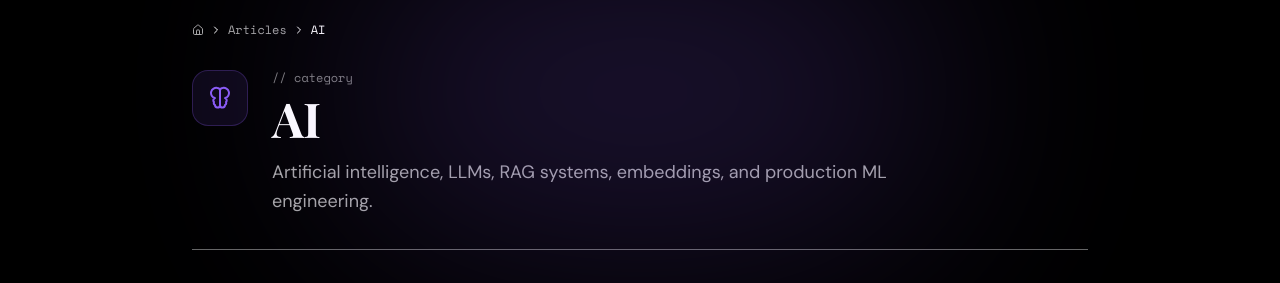
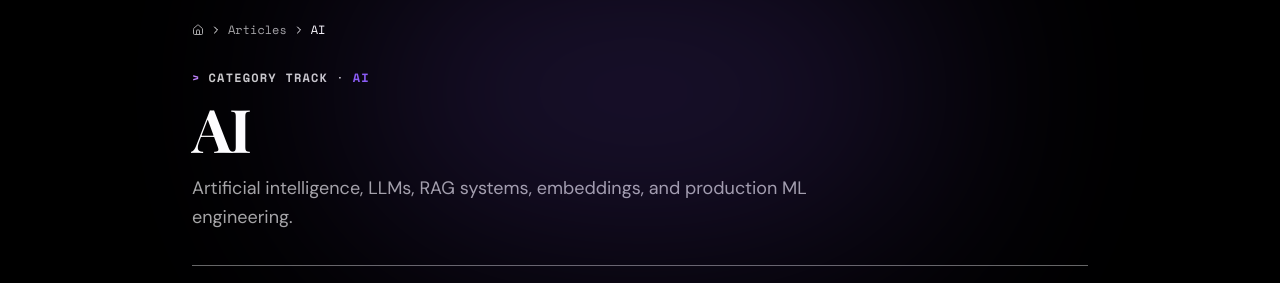
Before and after one commit to adityakumarsingh2/portfolio, a React (Vite) app in the folder client/: page /articles/category/ai in a window 1280 px wide. Shown: the part 154-437 px from the top of the page. Built offline with nearby package versions, Linux system fonts and the light colour scheme; no server answers; the HTML template or start-up script is replaced by a standard one.

Commit message:
Add smooth scroll animation in article pages

```diff
--- a/client/src/App.tsx
+++ b/client/src/App.tsx
@@ -1,3 +1,4 @@
+import { useEffect } from "react";
 import { Toaster } from "@/components/ui/toaster";
 import { Toaster as Sonner } from "@/components/ui/sonner";
 import { TooltipProvider } from "@/components/ui/tooltip";
@@ -13,6 +14,19 @@ import NotFound from "./pages/NotFound";
 import { RAGChatWidget } from "./components/articles/RAGChatWidget";
 
 const queryClient = new QueryClient();
+
+/** Automatically resets window scroll position to top (0,0) on every route transition */
+function ScrollToTop() {
+  const { pathname, hash } = useLocation();
+
+  useEffect(() => {
+    if (!hash) {
+      window.scrollTo({ top: 0, left: 0, behavior: "instant" });
+    }
+  }, [pathname, hash]);
+
+  return null;
+}
 
 /** Layout wrapper that adds the RAG chat widget to all /articles/* routes */
 function ArticlesLayout() {
@@ -44,6 +58,7 @@ const App = () => (
         <Toaster />
         <Sonner />
         <BrowserRouter>
+          <ScrollToTop />
           <Routes>
             <Route path="/" element={<Index />} />
             {/* Articles routes with RAG chat widget */}
--- a/client/src/pages/ArticleDetail.tsx
+++ b/client/src/pages/ArticleDetail.tsx
@@ -1,4 +1,4 @@
-import { useState, useEffect } from "react";
+import { useState, useEffect, useRef } from "react";
 import { useParams, Navigate } from "react-router-dom";
 import { motion, AnimatePresence } from "framer-motion";
 import Navbar from "@/components/Navbar";
@@ -22,6 +22,7 @@ export default function ArticleDetail() {
   const article = slug ? getArticleBySlug(slug) : undefined;
 
   const [isChatOpen, setIsChatOpen] = useState(false);
+  const titleRef = useRef<HTMLDivElement>(null);
 
   // ⚠️ All hooks must run unconditionally — call them before any early return
   const { items: tocItems, activeId } = useTableOfContents(article?.content ?? "");
@@ -32,6 +33,45 @@ export default function ArticleDetail() {
     window.addEventListener("open-rag-chat", handleCustomOpen);
     return () => window.removeEventListener("open-rag-chat", handleCustomOpen);
   }, []);
+
+  // Auto-scroll effect: Show full cover image hero for 1s, then smoothly scroll down to title with cinematic rAF easing
+  useEffect(() => {
+    if (!article) return;
+
+    window.scrollTo({ top: 0, left: 0, behavior: "instant" });
+
+    const timer = setTimeout(() => {
+      if (titleRef.current && window.scrollY < 80) {
+        const rect = titleRef.current.getBoundingClientRect();
+        const targetTop = Math.max(0, rect.top + window.scrollY - 90);
+
+        // Premium rAF smooth scroll animation (easeOutQuart - 950ms)
+        const startY = window.scrollY;
+        const distance = targetTop - startY;
+        if (Math.abs(distance) < 2) return;
+
+        const startTime = performance.now();
+        const duration = 950;
+
+        const step = (currentTime: number) => {
+          const elapsed = currentTime - startTime;
+          const progress = Math.min(elapsed / duration, 1);
+          // Ease-out quartic curve for luxurious deceleration
+          const easedProgress = 1 - Math.pow(1 - progress, 4);
+
+          window.scrollTo(0, startY + distance * easedProgress);
+
+          if (progress < 1) {
+            requestAnimationFrame(step);
+          }
+        };
+
+        requestAnimationFrame(step);
+      }
+    }, 1000);
+
+    return () => clearTimeout(timer);
+  }, [article?.slug]);
 
   // SEO effect — runs whenever the article changes
   useEffect(() => {
@@ -90,8 +130,6 @@ export default function ArticleDetail() {
     }
     script.textContent = JSON.stringify(schema);
 
-    window.scrollTo({ top: 0 });
-
     return () => {
       document.title = "Aditya Kumar Singh — Full-Stack Engineer & AI Builder";
       ogTags.forEach(({ property }) => {
@@ -132,7 +170,7 @@ export default function ArticleDetail() {
 
           {/* Hero content overlay */}
           <div className="container mx-auto px-6">
-            <div className="max-w-4xl mx-auto -mt-20 relative z-10 pb-8">
+            <div ref={titleRef} className="max-w-4xl mx-auto -mt-20 relative z-10 pb-8">
               {/* Breadcrumb */}
               <motion.div
                 initial={{ opacity: 0, y: 10 }}
--- a/client/src/pages/CategoryPage.tsx
+++ b/client/src/pages/CategoryPage.tsx
@@ -7,30 +7,7 @@ import { ArticleGrid } from "@/components/articles/ArticleGrid";
 import { ArticleBreadcrumb } from "@/components/articles/ArticleBreadcrumb";
 import { getCategoryMeta } from "@/lib/content/categories";
 import { getCategoryArticlesBySlug } from "@/content/articles";
-import { ArrowLeft, FileText, BookOpen } from "lucide-react";
-
-const categoryIconMap: Record<string, React.ElementType> = {
-  brain: () => (
-    <svg viewBox="0 0 24 24" fill="none" stroke="currentColor" strokeWidth="2" strokeLinecap="round" strokeLinejoin="round" className="w-6 h-6">
-      <path d="M9.5 2A2.5 2.5 0 0 1 12 4.5v15a2.5 2.5 0 0 1-4.96-.46 2.5 2.5 0 0 1-1.07-3 2.5 2.5 0 0 1 .91-4.01A2.5 2.5 0 0 1 9.5 2Z"/>
-      <path d="M14.5 2A2.5 2.5 0 0 0 12 4.5v15a2.5 2.5 0 0 0 4.96-.46 2.5 2.5 0 0 0 1.07-3 2.5 2.5 0 0 0-.91-4.01A2.5 2.5 0 0 0 14.5 2Z"/>
-    </svg>
-  ),
-  code: () => (
-    <svg viewBox="0 0 24 24" fill="none" stroke="currentColor" strokeWidth="2" strokeLinecap="round" strokeLinejoin="round" className="w-6 h-6">
-      <polyline points="16 18 22 12 16 6"/><polyline points="8 6 2 12 8 18"/>
-    </svg>
-  ),
-  layers: BookOpen,
-  rocket: () => (
-    <svg viewBox="0 0 24 24" fill="none" stroke="currentColor" strokeWidth="2" strokeLinecap="round" strokeLinejoin="round" className="w-6 h-6">
-      <path d="M4.5 16.5c-1.5 1.26-2 5-2 5s3.74-.5 5-2c.71-.84.7-2.13-.09-2.91a2.18 2.18 0 0 0-2.91-.09z"/>
-      <path d="m12 15-3-3a22 22 0 0 1 2-3.95A12.88 12.88 0 0 1 22 2c0 2.72-.78 7.5-6 11a22.35 22.35 0 0 1-4 2z"/>
-      <path d="M9 12H4s.55-3.03 2-4c1.62-1.08 5 0 5 0"/><path d="M12 15v5s3.03-.55 4-2c1.08-1.62 0-5 0-5"/>
-    </svg>
-  ),
-  user: FileText,
-};
+import { ArrowLeft } from "lucide-react";
 
 export default function CategoryPage() {
   const { slug } = useParams<{ slug: string }>();
@@ -41,6 +18,7 @@ export default function CategoryPage() {
   );
 
   useEffect(() => {
+    window.scrollTo({ top: 0, left: 0, behavior: "instant" });
     if (!meta) return;
     document.title = `${meta.label} Articles | Aditya Kumar Singh`;
     const desc = document.querySelector('meta[name="description"]');
@@ -51,8 +29,6 @@ export default function CategoryPage() {
   }, [meta]);
 
   if (!meta) return <Navigate to="/articles" replace />;
-
-  const IconComponent = categoryIconMap[meta.icon] ?? FileText;
 
   return (
     <div className="min-h-screen bg-background">
@@ -89,30 +65,22 @@ export default function CategoryPage() {
                 initial={{ opacity: 0, y: 20 }}
                 animate={{ opacity: 1, y: 0 }}
                 transition={{ duration: 0.55 }}
-                className="flex items-start gap-6"
               >
-                <div
-                  className="flex-shrink-0 w-14 h-14 rounded-2xl flex items-center justify-center border"
-                  style={{
-                    background: `${meta.color}18`,
-                    borderColor: `${meta.color}40`,
-                    color: meta.color,
-                  }}
-                >
-                  <IconComponent />
+                <div className="flex items-center gap-2 mb-3 font-mono text-xs text-muted-foreground uppercase tracking-widest">
+                  <span className="text-purple-400 font-bold">{">"}</span>
+                  <span className="text-foreground/80 font-bold">CATEGORY TRACK</span>
+                  <span className="text-border">·</span>
+                  <span className="font-bold" style={{ color: meta.color }}>
+                    {meta.label}
+                  </span>
                 </div>
 
-                <div>
-                  <div className="flex items-center gap-2 mb-2">
-                    <span className="font-mono text-xs text-primary/50">// category</span>
-                  </div>
-                  <h1 className="font-display text-4xl md:text-5xl font-bold mb-4">
-                    {meta.label}
-                  </h1>
-                  <p className="text-muted-foreground text-lg max-w-2xl leading-relaxed">
-                    {meta.description}
-                  </p>
-                </div>
+                <h1 className="font-display text-4xl md:text-6xl font-bold tracking-tight mb-4 text-foreground">
+                  {meta.label}
+                </h1>
+                <p className="text-muted-foreground text-lg max-w-2xl leading-relaxed">
+                  {meta.description}
+                </p>
               </motion.div>
 
               {/* Stats */}
--- a/client/src/pages/SeriesPage.tsx
+++ b/client/src/pages/SeriesPage.tsx
@@ -22,6 +22,7 @@ export default function SeriesPage() {
   );
 
   useEffect(() => {
+    window.scrollTo({ top: 0, left: 0, behavior: "instant" });
     if (!seriesMeta) return;
     document.title = `${seriesMeta.label} — Article Series | Aditya Kumar Singh`;
     const desc = document.querySelector('meta[name="description"]');
```
